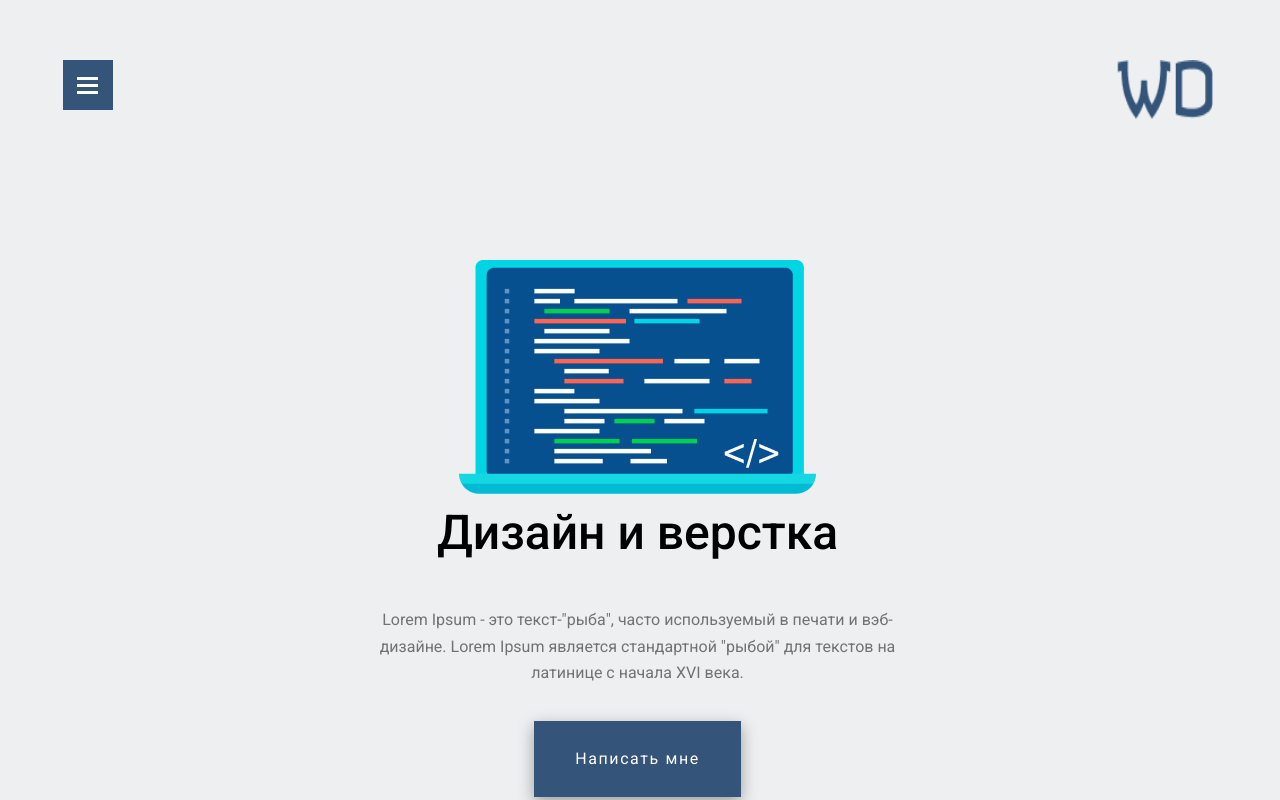
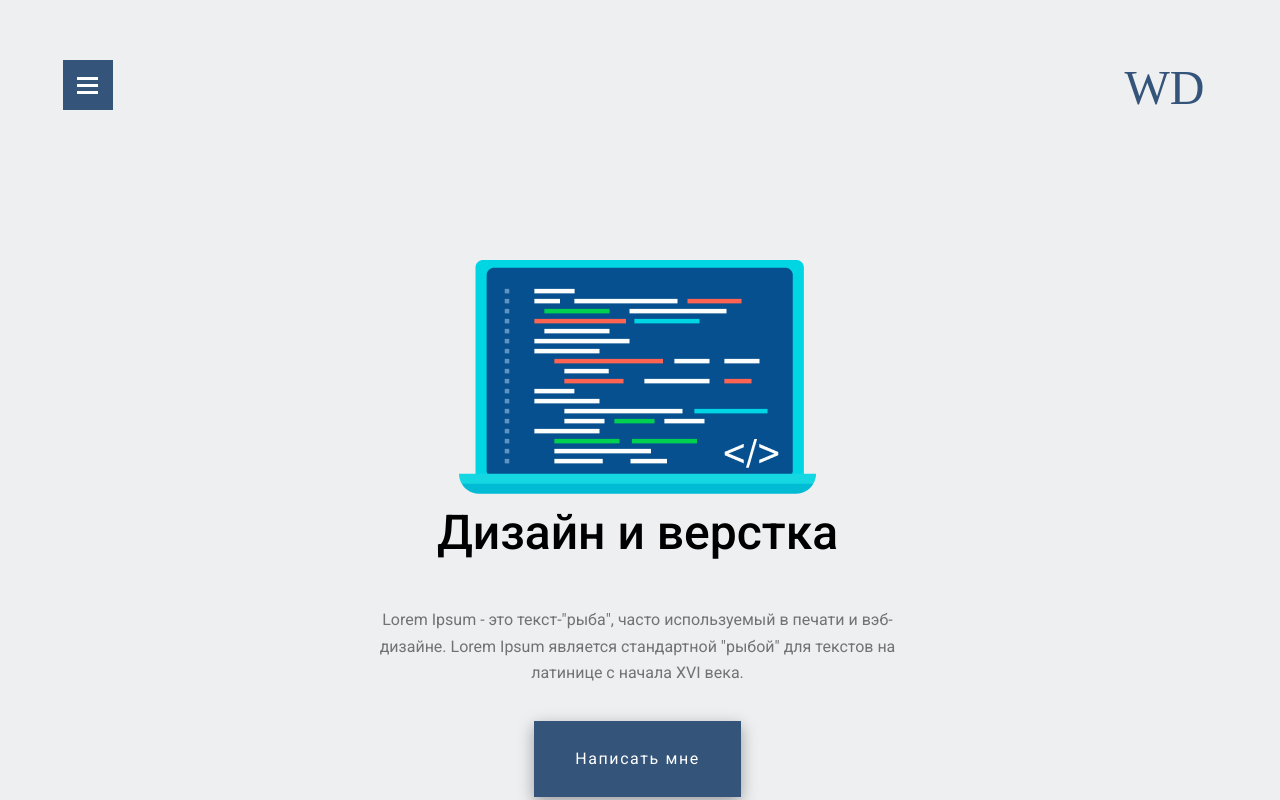
Before and after one commit to StepanTokt/Figma-site, a plain HTML site: page index.html in a window 1280 px wide. Shown: the top 800 px of the page. Drawn offline with Linux system fonts and the light colour scheme; a web font is replaced by a local one.

Commit message:
new color of black burger, new logo

```diff
--- a/css/style.css
+++ b/css/style.css
@@ -105,11 +105,11 @@ body {
     border: none;
 } */
 
-.logo {
+/* .logo {
     width: 96px;
     height: 60px;
     margin-left: 16px;
-}
+} */
 
 .header__flexbox {
     display: flex;
@@ -1263,3 +1263,19 @@ ul:not(.browser-default) {
 .carousel .carousel-item:not(.active) .materialboxed {
   pointer-events: none;
 }
+
+
+
+.logo{
+  margin-left: 16px;
+  color: #34547A;
+text-align: center;
+font-family: 'Revalia';
+font-size: 48px;
+font-style: normal;
+font-weight: 400;
+line-height: normal;
+width: 96px;
+height: 60px;
+flex-shrink: 0;
+}
--- a/css/style_black.css
+++ b/css/style_black.css
@@ -107,11 +107,11 @@ body {
     border: none;
 } */
 
-.logo {
+/* .logo {
     width: 96px;
     height: 60px;
     margin-left: 16px;
-}
+} */
 
 .header__flexbox {
     display: flex;
@@ -756,6 +756,7 @@ body {
   }
 
   .sidenav {
+    cursor: pointer;
     position: fixed;
     width: 300px;
     left: 0;
@@ -1217,7 +1218,7 @@ ul:not(.browser-default) {
     height: 50px;
     cursor: pointer;
     padding: 0;
-    background-color: var(--white__color);
+    background-color: var(--black__color);
     border: none;
     display: none;
 
@@ -1229,7 +1230,7 @@ ul:not(.browser-default) {
     display: block;
     width: 21px;
     height: 3px;
-    background-color: var(--black__color);
+    background-color: var(--white__color);
     margin-bottom: 4px;
 }
 .burger__line:last-child{
@@ -1267,3 +1268,23 @@ ul:not(.browser-default) {
 .carousel .carousel-item:not(.active) .materialboxed {
   pointer-events: none;
 }
+
+
+.black__theme-sidenav{
+  background-color: #A0D2EB !important;
+}
+
+
+.logo{
+  margin-left: 16px;
+  color: var(--white__color);
+text-align: center;
+font-family: 'Revalia';
+font-size: 48px;
+font-style: normal;
+font-weight: 400;
+line-height: normal;
+width: 96px;
+height: 60px;
+flex-shrink: 0;
+}
--- a/index.html
+++ b/index.html
@@ -7,12 +7,13 @@
     <link rel="preconnect" href="https://fonts.googleapis.com">
     <link rel="preconnect" href="https://fonts.gstatic.com" crossorigin>
     <link href="https://fonts.googleapis.com/icon?family=Material+Icons" rel="stylesheet">
+    <link href="https://fonts.googleapis.com/css2?family=Revalia&display=swap" rel="stylesheet">
     <link href="https://fonts.googleapis.com/css2?family=Roboto:wght@400;500;700&display=swap" rel="stylesheet">
     <link rel="stylesheet" href="css/style.css" id="theme">
 </head>
 <body>
  <!-- nothing new -->
-    <ul id="slide-out" class="sidenav">
+    <ul id="slide-out" class="sidenav black__theme-sidenav">
         <li>
             <div class="user-view">
                 <a href="#user"><img class="circle" src="img/WNq.gif"></a>
@@ -43,7 +44,8 @@
                     <span class="burger__line"></span>
                     <span class="burger__line"></span>
                 </a>
-                <img class="logo"src="img/logo.png" alt="">
+                <div class="logo">WD</div>
+                <!-- <img class="logo"src="img/logo.png" alt=""> -->
                 <div class="header__nav">
                     <ul class="header__nav-ul">
                         <li><a href="#main">Главная</a></li>
@@ -229,9 +231,9 @@
                     <p class="footer__p">&copy; 2023. Все права защищены.</p>
                 </div>
                 <div class="footer__flexbox-right-item">
-                    <a href=""><img src="img/vk.png" alt=""></a>
-                    <a href=""><img src="img/vk.png" alt=""></a>
-                    <a href=""><img src="img/vk.png" alt=""></a>
+                    <a href="https://vk.com/1stepantokt1"><img src="img/vk.png" alt=""></a>
+                    <a href="https://vk.com/1stepantokt1"><img src="img/vk.png" alt=""></a>
+                    <a href="https://vk.com/1stepantokt1"><img src="img/vk.png" alt=""></a>
                 </div>
             </div>
         </div>
--- a/js/main.js
+++ b/js/main.js
@@ -15,11 +15,18 @@ for (let switcher of switchers) {
             switcher.classList.add('black');
             switcher.textContent = 'White theme';
             theme.setAttribute('href', 'css/style_black.css');
+
+            var slidenav = document.querySelectorAll('.sidenav');
+            slidenav.classList.add('black__theme-sidenav')
         } else {
             switcher.classList.remove('black');
             switcher.classList.add('white');
             switcher.textContent = 'Dark theme';
             theme.setAttribute('href', 'css/style.css');
+
+            var slidenav = document.querySelectorAll('.sidenav');
+            slidenav.classList.remove('black__theme-sidenav')
         }
+
     });
 }
```
